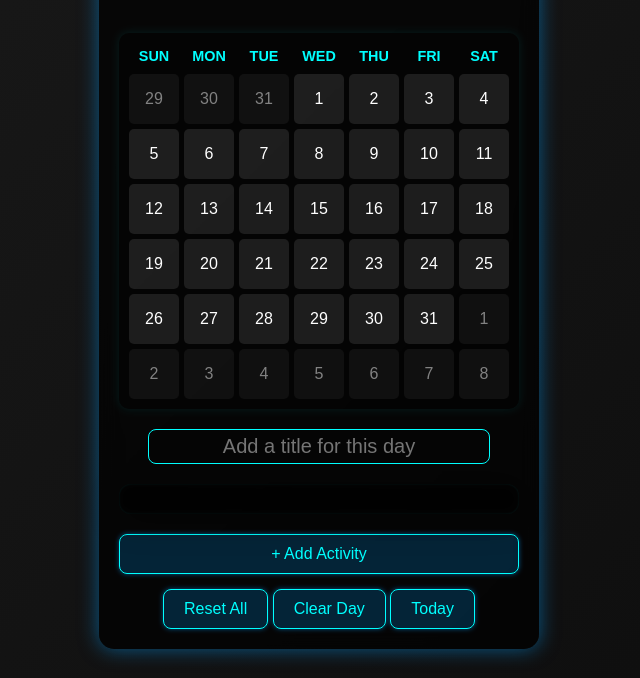
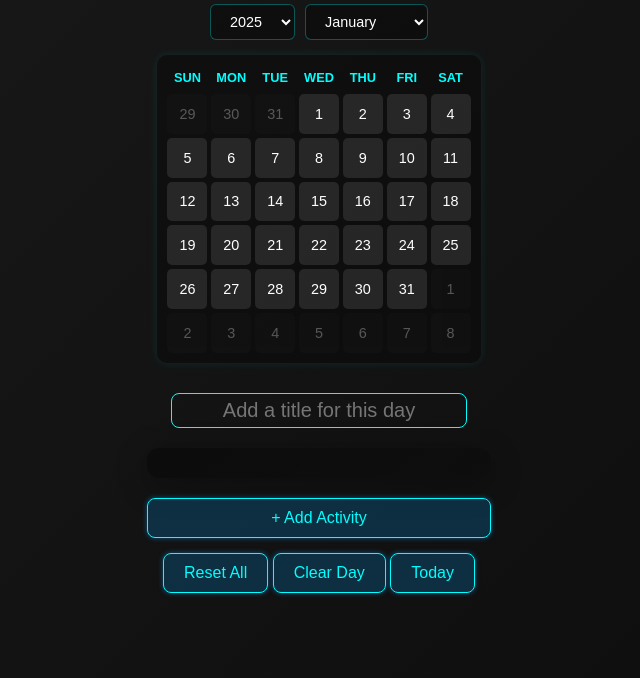
Before and after one commit to BhimsenK/Project-Daily-Tracker-App, a plain HTML site: page index.html in a window 1280 px wide. Shown: the part 162-840 px from the top of the page, without its empty margins (321-961 px from the left). Drawn offline with Linux system fonts and the light colour scheme.

Commit message:
Uploading the upgrade 1 - adjusting the calender size

```diff
--- a/css/styles.css
+++ b/css/styles.css
@@ -14,13 +14,16 @@ body {
 
 /* Container */
 .container {
-    max-width: 400px;
-    width: 100%;
-    padding: 20px;
-    border-radius: 15px;
-    background: rgba(0, 0, 0, 0.7);
-    box-shadow: 0px 0px 20px rgba(0, 162, 255, 0.5);
-    backdrop-filter: blur(10px);
+    max-width: 100%;
+    padding: 15px;
+    margin: 0 auto;
+    box-sizing: border-box;
+}
+
+@media (min-width: 768px) {
+    .container {
+        max-width: 768px;
+    }
 }
 
 /* Title */
@@ -29,36 +32,54 @@ h1 {
     color: cyan;
     text-shadow: 0 0 10px cyan;
     margin-bottom: 20px;
+    text-align: center;
 }
 
 /* Month & Year Selection */
+.selector-container {
+    display: flex;
+    gap: 10px;
+    margin-bottom: 15px;
+    justify-content: center;
+}
+
 select {
-    margin-bottom: 15px;
-    padding: 10px;
-    font-size: 16px;
-    border-radius: 8px;
-    border: 1px solid cyan;
-    background: rgba(0, 0, 0, 0.5);
+    padding: 8px 15px;
+    background: rgba(0, 0, 0, 0.3);
+    border: 1px solid rgba(0, 255, 255, 0.3);
+    border-radius: 6px;
     color: white;
     cursor: pointer;
-    transition: all 0.3s ease;
+    font-size: 0.9em;
 }
 
-select:hover {
-    border-color: lime;
-    box-shadow: 0 0 10px lime;
+select:focus {
+    outline: none;
+    border-color: cyan;
 }
 
-/* Calendar */
+/* Calendar Container */
+.calendar-container {
+    width: 100%;
+    max-width: 400px;
+    margin: 0 auto;
+    padding: 10px;
+    box-sizing: border-box;
+}
+
+/* Calendar Grid */
 .calendar {
     display: grid;
     grid-template-columns: repeat(7, 1fr);
-    gap: 5px;
-    margin: 20px 0;
+    gap: 4px;
+    width: 100%;
+    aspect-ratio: 7/6;
+    margin: 0 auto;
     padding: 10px;
     background: rgba(0, 0, 0, 0.3);
     border-radius: 10px;
     box-shadow: 0 0 10px rgba(0, 255, 255, 0.1);
+    box-sizing: border-box;
 }
 
 .weekday-header {
@@ -66,12 +87,13 @@ select:hover {
     text-align: center;
     padding: 5px;
     font-weight: bold;
-    font-size: 0.9em;
+    font-size: 0.8em;
     text-transform: uppercase;
 }
 
+/* Calendar Days */
 .calendar-day {
-    aspect-ratio: 1;
+    position: relative;
     display: flex;
     align-items: center;
     justify-content: center;
@@ -79,30 +101,38 @@ select:hover {
     border-radius: 5px;
     cursor: pointer;
     transition: all 0.3s ease;
-    position: relative;
-    padding: 5px;
-    min-height: 40px;
+    font-size: 0.9em;
+    padding: 0;
+    aspect-ratio: 1;
 }
 
-.calendar-day:hover {
+.calendar-day.other-month {
+    opacity: 0.3;
+    pointer-events: none;
+    background: rgba(255, 255, 255, 0.05);
+}
+
+.calendar-day.invalid-date {
+    opacity: 0.3;
+    pointer-events: none;
+    background: rgba(255, 0, 0, 0.05);
+}
+
+.calendar-day:hover:not(.other-month):not(.invalid-date) {
     background: rgba(0, 255, 255, 0.2);
     transform: scale(1.05);
 }
 
-.calendar-day.selected {
+.calendar-day.selected:not(.other-month):not(.invalid-date) {
     background: rgba(0, 255, 255, 0.3);
     border: 2px solid #00ffff;
 }
 
-.calendar-day.today {
+.calendar-day.today:not(.other-month):not(.invalid-date) {
     border: 2px solid #32cd32;
 }
 
-.calendar-day.other-month {
-    opacity: 0.5;
-}
-
-.calendar-day.has-activities::after {
+.calendar-day.has-activities:not(.other-month):not(.invalid-date)::after {
     content: '';
     position: absolute;
     bottom: 5px;
@@ -112,6 +142,33 @@ select:hover {
     height: 5px;
     background: #32cd32;
     border-radius: 50%;
+}
+
+/* Responsive Calendar Adjustments */
+@media (max-width: 480px) {
+    .calendar-container {
+        padding: 5px;
+    }
+
+    .calendar {
+        gap: 2px;
+        padding: 5px;
+    }
+
+    .calendar-day {
+        font-size: 0.8em;
+    }
+
+    .weekday-header {
+        font-size: 0.7em;
+        padding: 3px;
+    }
+}
+
+@media (max-width: 360px) {
+    .calendar-day {
+        font-size: 0.7em;
+    }
 }
 
 /* Editable Title */
@@ -144,14 +201,13 @@ select:hover {
 #activity-list {
     max-height: 400px;
     overflow-y: auto;
-    margin: 20px 0;
+    margin: 20px auto;
     padding: 15px;
     background: linear-gradient(145deg, rgba(0, 0, 0, 0.4), rgba(0, 0, 0, 0.2));
     border-radius: 12px;
-    box-shadow:
-        0 8px 32px rgba(0, 0, 0, 0.3),
-        0 0 2px rgba(0, 255, 255, 0.1) inset;
-    backdrop-filter: blur(8px);
+    box-shadow: 0 8px 32px rgba(0, 0, 0, 0.3);
+    width: 100%;
+    box-sizing: border-box;
 }
 
 /* Activity Item */
@@ -183,9 +239,7 @@ select:hover {
 
 .activity-item:hover {
     transform: translateY(-2px);
-    box-shadow:
-        0 4px 15px rgba(0, 0, 0, 0.2),
-        0 0 0 1px rgba(0, 255, 255, 0.1);
+    box-shadow: 0 4px 15px rgba(0, 0, 0, 0.2);
 }
 
 .activity-item:hover::before {
@@ -220,10 +274,7 @@ select:hover {
     top: 50%;
     width: 100%;
     height: 1px;
-    background: linear-gradient(90deg,
-        rgba(50, 205, 50, 0.5),
-        rgba(50, 205, 50, 0.2)
-    );
+    background: linear-gradient(90deg, rgba(50, 205, 50, 0.5), rgba(50, 205, 50, 0.2));
     transform: scaleX(1);
     transform-origin: left;
     transition: transform 0.3s ease;
@@ -325,19 +376,13 @@ select:hover {
 }
 
 #activity-list::-webkit-scrollbar-thumb {
-    background: linear-gradient(
-        rgba(0, 255, 255, 0.2),
-        rgba(0, 255, 255, 0.3)
-    );
+    background: linear-gradient(rgba(0, 255, 255, 0.2), rgba(0, 255, 255, 0.3));
     border-radius: 3px;
     border: 1px solid rgba(0, 255, 255, 0.1);
 }
 
 #activity-list::-webkit-scrollbar-thumb:hover {
-    background: linear-gradient(
-        rgba(0, 255, 255, 0.3),
-        rgba(0, 255, 255, 0.4)
-    );
+    background: linear-gradient(rgba(0, 255, 255, 0.3), rgba(0, 255, 255, 0.4));
 }
 
 /* Buttons */
--- a/index.html
+++ b/index.html
@@ -2,7 +2,7 @@
 <html lang="en">
 <head>
     <meta charset="UTF-8">
-    <meta name="viewport" content="width=device-width, initial-scale=1.0">
+    <meta name="viewport" content="width=device-width, initial-scale=1.0, maximum-scale=1.0, user-scalable=no">
     <title>Daily Activities Tracker</title>
     <link rel="stylesheet" href="css/styles.css">
     <link rel="manifest" href="manifest.json">
@@ -15,7 +15,9 @@
     <div class="container">
         <h1>Daily Activities Tracker</h1>
 
+        <div class="calendar-container">
             <!-- Year & Month Selector -->
+            <div class="selector-container">
                 <select id="year-select" onchange="generateCalendar()"></select>
                 <select id="month-select" onchange="generateCalendar()">
                     <option value="0">January</option>
@@ -31,8 +33,10 @@
                     <option value="10">November</option>
                     <option value="11">December</option>
                 </select>
+            </div>
 
             <div class="calendar" id="calendar"></div>
+        </div>
 
         <!-- Editable Title -->
         <div id="selected-date">
@@ -46,10 +50,12 @@
             <button onclick="addActivity()">Add</button>
         </div>
 
+        <div class="button-container">
             <div class="btn" onclick="showInput()">+ Add Activity</div>
             <button class="btn" onclick="resetProgress()">Reset All</button>
             <button class="btn" onclick="clearActivities()">Clear Day</button>
             <button class="btn" onclick="goToToday()">Today</button>
+        </div>
     </div>
 
     <script src="js/script.js"></script>
--- a/js/script.js
+++ b/js/script.js
@@ -34,22 +34,28 @@ function generateCalendar() {
     const firstDay = new Date(year, month, 1);
     const lastDay = new Date(year, month + 1, 0);
     const startingDay = firstDay.getDay();
+    const daysInMonth = lastDay.getDate();
 
     // Add days from previous month
     const prevMonth = new Date(year, month, 0);
+    const prevMonthDays = prevMonth.getDate();
     for (let i = startingDay - 1; i >= 0; i--) {
         const dayElement = document.createElement('div');
         dayElement.className = 'calendar-day other-month';
-        dayElement.textContent = prevMonth.getDate() - i;
+        dayElement.textContent = prevMonthDays - i;
         calendar.appendChild(dayElement);
     }
 
     // Add days of current month
-    for (let day = 1; day <= lastDay.getDate(); day++) {
+    for (let day = 1; day <= 31; day++) {
         const dayElement = document.createElement('div');
-        dayElement.className = 'calendar-day';
+
+        // Check if this is a valid date for the current month
+        const isValidDate = day <= daysInMonth;
+        dayElement.className = `calendar-day${isValidDate ? '' : ' invalid-date'}`;
         dayElement.textContent = day;
 
+        if (isValidDate) {
             const currentDate = `${year}-${(month + 1).toString().padStart(2, '0')}-${day.toString().padStart(2, '0')}`;
 
             // Check if this day has any activities
@@ -82,13 +88,15 @@ function generateCalendar() {
                 // Add selected class to clicked day
                 dayElement.classList.add('selected');
             });
+        }
 
         calendar.appendChild(dayElement);
     }
 
-    // Add days from next month
-    const remainingDays = 42 - (startingDay + lastDay.getDate()); // 42 = 6 rows × 7 days
-    for (let i = 1; i <= remainingDays; i++) {
+    // Fill remaining grid cells if needed (to maintain 6 rows)
+    const totalCells = 42; // 6 rows × 7 days
+    const remainingCells = totalCells - (startingDay + 31);
+    for (let i = 1; i <= remainingCells; i++) {
         const dayElement = document.createElement('div');
         dayElement.className = 'calendar-day other-month';
         dayElement.textContent = i;
```
Lines whose indentation alone changed are shown as unchanged.
